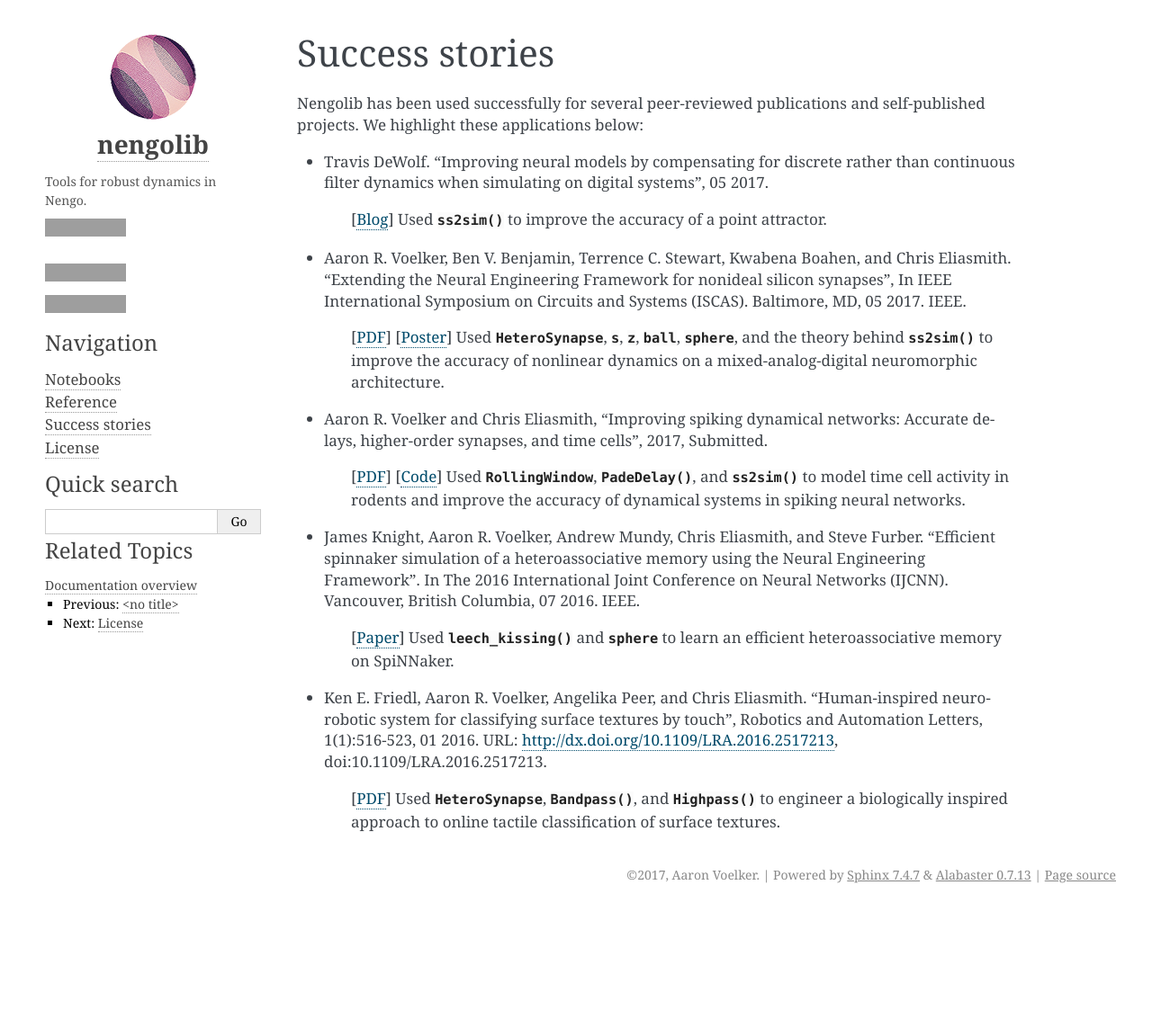
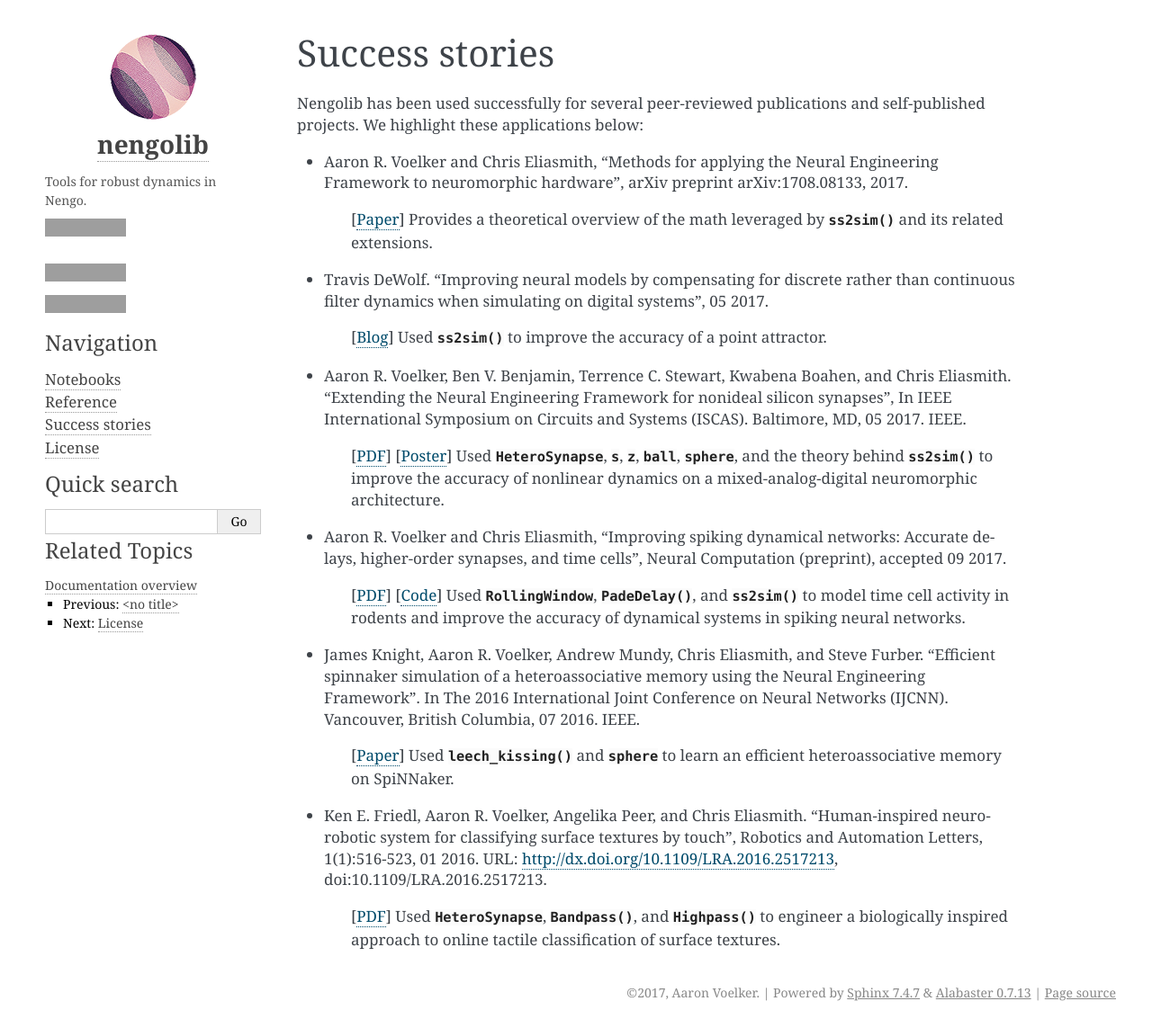
Before and after one commit to arvoelke/nengolib, a Sphinx documentation site: the page built from docs/success.rst, in a window 1280 px wide. Shown: the whole page at 90% size. Built offline with Sphinx 7.4.7, drawn with Linux system fonts in a browser that asks for light colours; before the commit the page ends 1012 px from its top, so only the background shows below that; grey boxes are pictures that could not be loaded.

Commit message:
[DOC] Updated success stories

```diff
--- a/docs/success.rst
+++ b/docs/success.rst
@@ -4,6 +4,14 @@ Success stories
 
 Nengolib has been used successfully for several peer-reviewed publications and
 self-published projects. We highlight these applications below:
+
+* Aaron R. Voelker and Chris Eliasmith, "Methods for applying the Neural
+  Engineering Framework to neuromorphic hardware", arXiv preprint
+  arXiv:1708.08133, 2017.
+
+    [`Paper <https://arxiv.org/abs/1708.08133>`__]
+    Provides a theoretical overview of the math leveraged by :func:`.ss2sim`
+    and its related extensions.
 
 * Travis DeWolf. "Improving neural models by compensating for discrete rather
   than continuous filter dynamics when simulating on digital systems", 05 2017.
@@ -24,9 +32,10 @@ self-published projects. We highlight these applications below:
     a mixed-analog-digital neuromorphic architecture.
 
 * Aaron R. Voelker and Chris Eliasmith, "Improving spiking dynamical networks:
-  Accurate delays, higher-order synapses, and time cells", 2017, Submitted.
+  Accurate delays, higher-order synapses, and time cells", Neural Computation
+  (preprint), accepted 09 2017.
 
-    [`PDF <https://github.com/arvoelke/delay2017/raw/master/delay2017.compressed.pdf>`__]
+    [`PDF <https://github.com/arvoelke/delay2017/raw/master/NECO-04-17-2838-Source.pdf>`__]
     [`Code <https://github.com/arvoelke/delay2017>`_]
     Used :class:`.RollingWindow`, :func:`.PadeDelay`,
     and :func:`.ss2sim` to model time cell activity in rodents and
```
Also changed, not shown: docs/notebooks/examples/rolling_window.ipynb, 1 other file.
